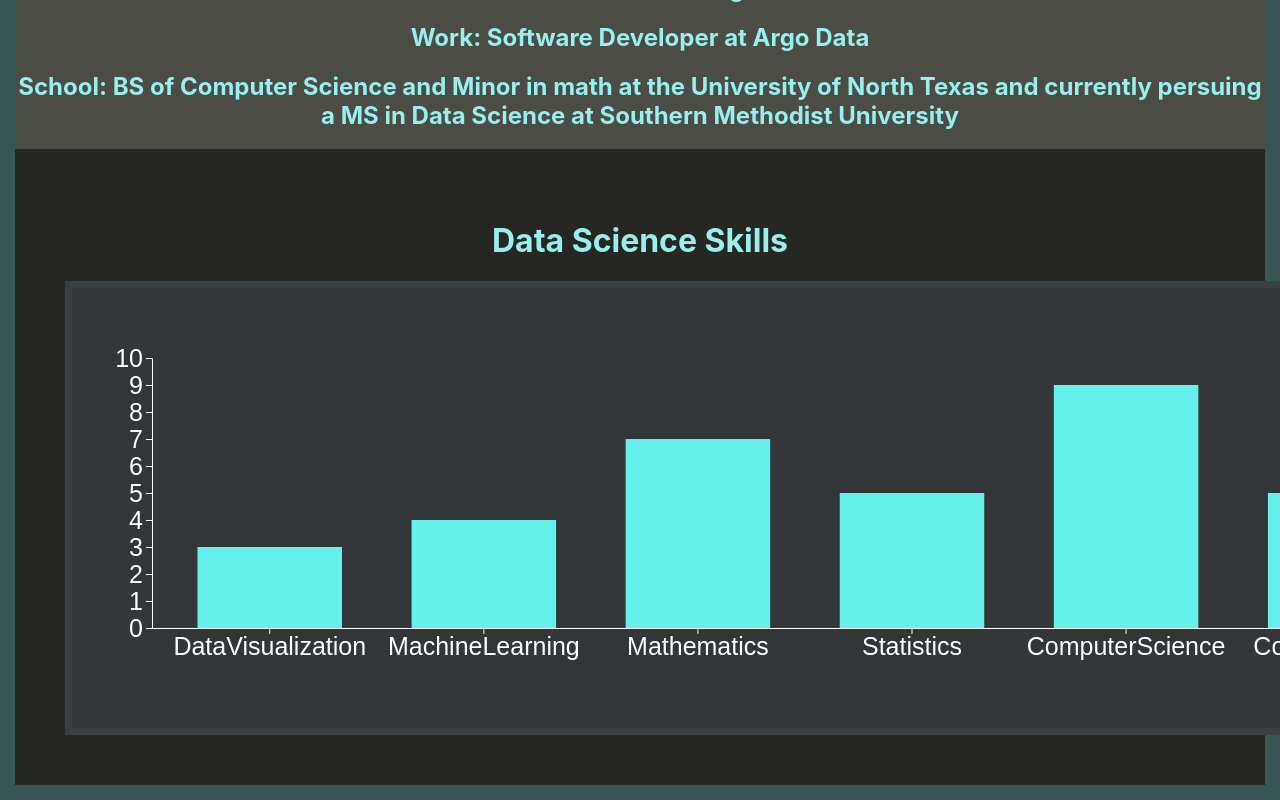
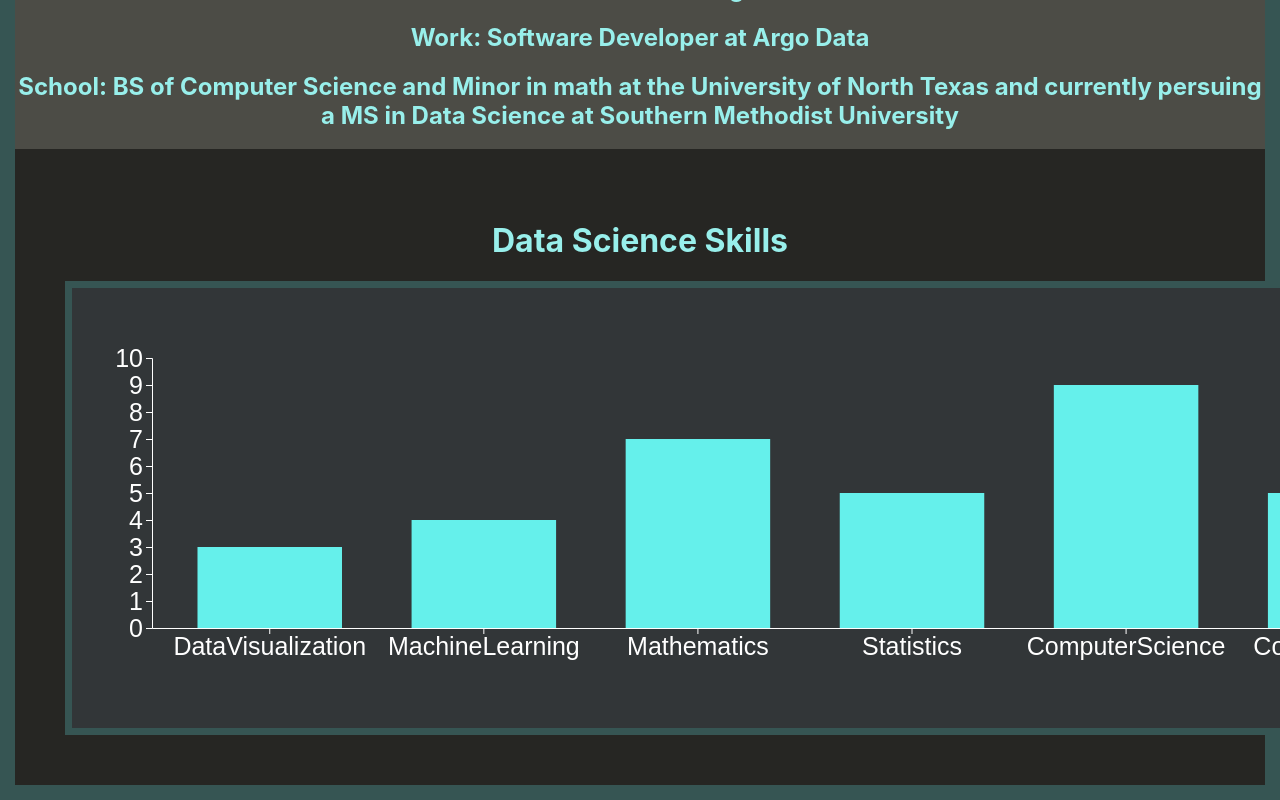
Before and after one commit to DotSumWedge/DotSumWedge.github.io, a React (Create React App) app: page / in a window 1280 px wide. Shown: the part 493-1293 px from the top of the page. Built offline with nearby package versions, Linux system fonts and the light colour scheme.

Commit message:
Updated styling

```diff
--- a/src/components/ResponsiveBar.js
+++ b/src/components/ResponsiveBar.js
@@ -100,7 +100,7 @@ const Chart = ({dataScientists}) => {
 const barChartDivStyle = {
     backgroundColor: '#323638',
     color: '#ffffff',
-    border: '7px solid #3b4043',
+    border: '7px solid #365553',
     padding: '20px',
 	margin: '15px',
 	width: '1700px',
```
